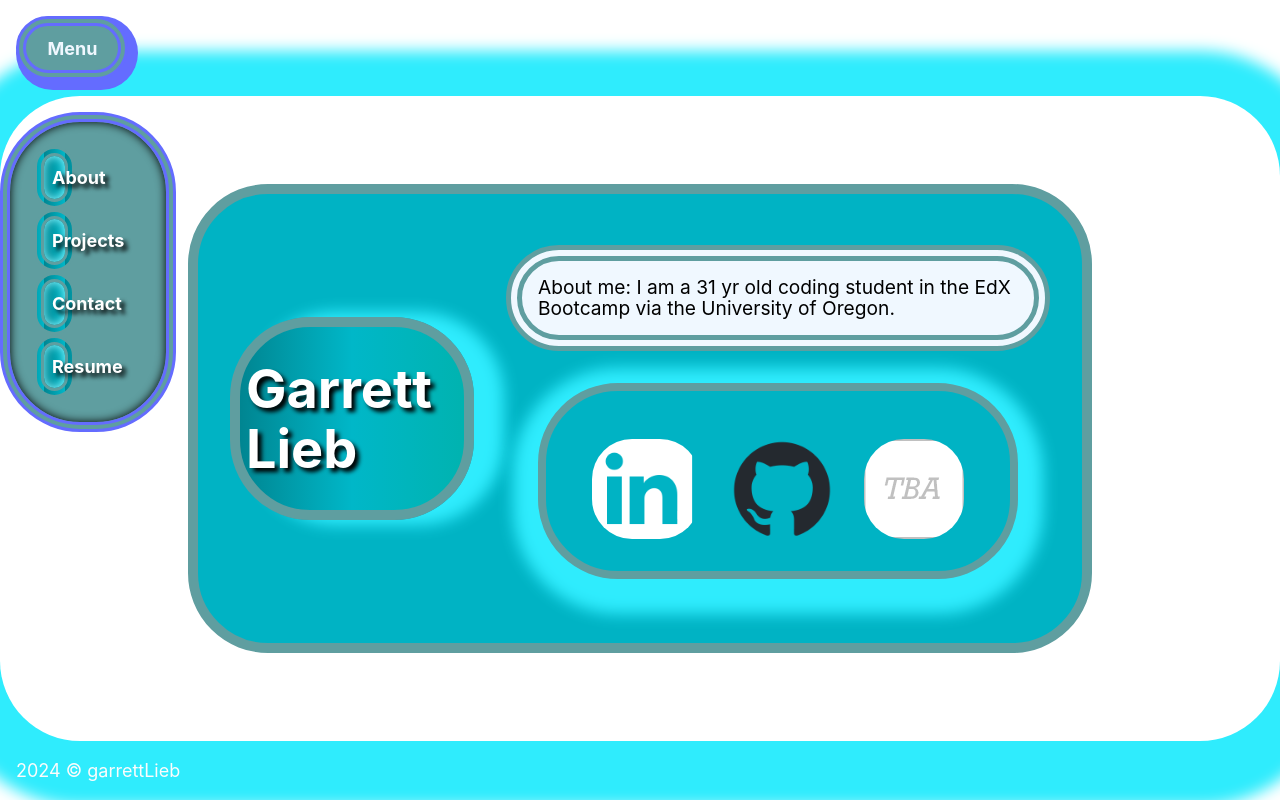
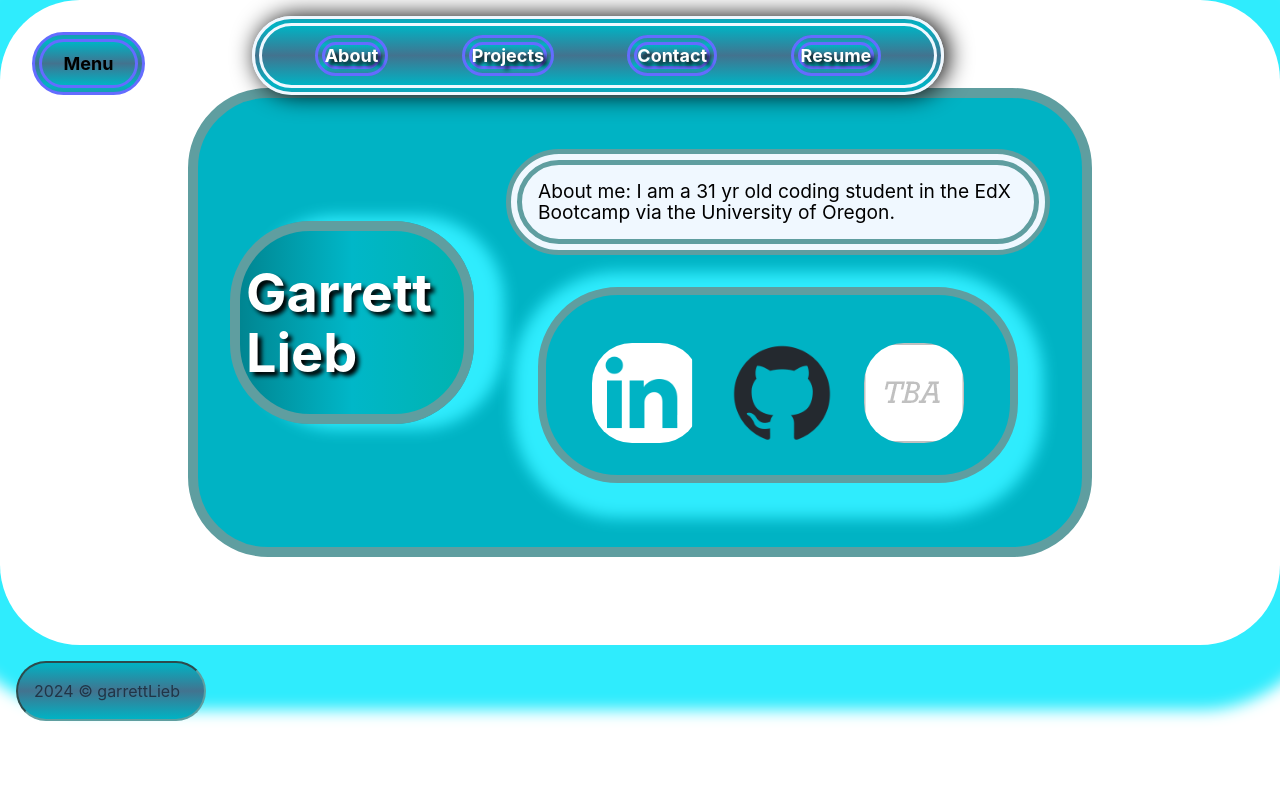
Before and after one commit to garrett-lieb/newProfile, a React (Vite) app: page / in a window 1280 px wide. Built offline with nearby package versions, Linux system fonts and the light colour scheme.

Commit message:
navBar edits

```diff
--- a/src/components/Footer/footer.css
+++ b/src/components/Footer/footer.css
@@ -1,7 +1,10 @@
 .footer {
-    display: flex;
+    margin: 1rem;
     padding: 1rem;
-    font-size: large;
-    color: rgb(252, 252, 252);
-    text-align: center;
+    border: 2.5px inset;
+    border-radius: 5rem;
+    border-color: cadetblue;
+    background-image:
+    linear-gradient( rgb(0, 179, 196), rgb(66, 115, 143), rgb(0, 179, 196));
+    width: 12%;
 }
--- a/src/components/Projects/index.jsx
+++ b/src/components/Projects/index.jsx
@@ -7,9 +7,9 @@ const Projects = () => {
             <section className="projectsContent">
                 <h1 class="header">Projects</h1>
                 <section class="grid-container">
+                <div className="nest">
                     <h2 class="project1">GroupProject3</h2>
                     <img src="" alt="" />
-                    <div>
                         <ul className="lists">
                             <li>Under Construction</li>
                             <li>
@@ -17,9 +17,9 @@ const Projects = () => {
                             </li>
                         </ul>
                     </div>
+                    <div className="nest">
                     <h2 class="project2">Text-Editor</h2>
                     <img src="" alt="" />
-                    <div>
                         <ul className="lists">
                             <li>Text editor and note taker with offline funtionality</li>
                             <li>
@@ -30,10 +30,9 @@ const Projects = () => {
                             </li>
                         </ul>
                     </div>
-
+                    <div className="nest">
                     <h2 class="project3">SocialNetworkAPI</h2>
                     <img src="" alt="" />
-                    <div>
                         <ul className="lists">
                             <li>API for a social network web application.</li>
                             <li>
@@ -44,9 +43,9 @@ const Projects = () => {
                             </li>
                         </ul>
                     </div>
+                    <div className="nest">
                     <h2 class="project4">Gist - Matching an Email</h2>
                     <img src="" alt="" />
-                    <div>
                         <ul className="lists">
                             <li>Matching an email with a gist</li>
                             <li>
--- a/src/components/Projects/projects.css
+++ b/src/components/Projects/projects.css
@@ -13,7 +13,8 @@ a:hover {
     border-width: 0.5rem;
     border-radius: 1rem;
     border-color: cadetblue;
-    background-image: linear-gradient( rgb(0, 179, 196), rgb(66, 115, 143));
+    background-image:
+    linear-gradient( rgb(0, 179, 196), rgb(66, 115, 143));
     box-shadow: 2px 12px 5px 1px rgba(0, 0, 184, 0.2);
     color: rgb(255, 255, 255);
     text-decoration: double;
@@ -48,17 +49,25 @@ a:hover {
 .grid-container {
     display: grid;
     gap: 2rem;
-    grid-template-columns: repeat(3, 1fr);
+    grid-template-columns: repeat(1, 1fr);
 }
 
+.nest {
+    padding: 2.5rem;
+    margin: 2.5rem;
+    border: 5px inset;
+    border-radius: 5rem;
+    border-color: cadetblue;
+    background-color: rgb(0, 179, 196);
+    background-image:
+    linear-gradient( rgb(0, 179, 196), rgb(66, 115, 143), rgb(0, 179, 196));
+}
 
 .project1,
 .project2,
 .project3,
-.project4,
-.project5,
-.project6 {
-
+.project4
+{
     box-shadow: 1px 20px 10px 0px rgba(0, 0, 184, 0.2);
     list-style: none;
 }
--- a/src/components/Root/index.jsx
+++ b/src/components/Root/index.jsx
@@ -63,5 +63,3 @@ const Root = () => {
   };
 
 export default Root
-
-// box-shadow: inset 0px 10px 20px #000000;
--- a/src/components/Root/nav.css
+++ b/src/components/Root/nav.css
@@ -1,73 +1,69 @@
-/* .menu {
-
-} */
-
 .menuButton {
     display: flex;
-    position: relative;
+    position: fixed;
     justify-content: middle;
     align-items: center;
-    margin: 1rem;
-    height: 4rem;
-    width: 7rem;
-    background-color: cadetblue;
+    margin: 2rem;
+    background-image:
+    linear-gradient( rgb(0, 179, 196), rgb(66, 115, 143), rgb(0, 179, 196));
     border: 10px double;
     border-radius: 5rem;
     border-color: #646cff;
     font-size: large;
     font-weight: bold;
-    color: aliceblue;
-    box-shadow: 5px 5px 0px 5px #646cff;
 }
 
 .menuButton:hover {
-    opacity: 1;
-    border: 10px double;
-    border-color: #ff5f5f;
+    opacity: 5;
+    border: 15px double;
+    border-color: aliceblue;
     color: #ffffff;
-    box-shadow: 5px 5px 0px 5px #ff5f5f;
+    text-emphasis: bold;
+    text-shadow: 4px 4px 4px black;
+    box-shadow: 4px 0px 1.5rem black;
+    transition: transform 0.5s ease-in-out;
+    transform: translateX(.5rem);
 }
-
 
 .dropBar {
     display: flex;
-    flex-direction: column;
     position: absolute;
-    margin-top: 1rem;
-    padding: 1.5rem;
+    top: 0;
+    right: 25%;
+    margin: 1rem;
+    padding: 1rem;
     justify-content: space-around;
-    background-color: cadetblue;
+    width: 50%;
+    background-image:
+    linear-gradient( rgb(0, 179, 196), rgb(66, 115, 143), rgb(0, 179, 196));
+    border: 10px double;
+    border-radius: 5rem;
+    border-color: aliceblue;
+    font-size: large;
+    font-weight: bold;
+    list-style-type: none;
+    box-shadow: 4px 0px 1.5rem black;
+}
+
+.navItem {
+    background-image:
+    linear-gradient( rgb(0, 179, 196), rgb(66, 115, 143), rgb(0, 179, 196));
     border: 10px double;
     border-radius: 5rem;
     border-color: #646cff;
-    margin-right: 1rem;
-    box-shadow: inset 0 0 10px #000000;
     font-size: large;
     font-weight: bold;
-    color: rgb(255, 255, 255);
-    list-style-type: none;
-}
-
-.navItem {
-    padding: .5rem;
-    width: 5%;
-    display: flex;
-    flex-direction: row;
-    background-image: linear-gradient(to right, rgb(0, 133, 145), rgb(0, 183, 200));
-    border: 10px double;
-    border-radius: 5rem;
-    border-color: cadetblue;
-    box-shadow: inset 0 0 10px #8ff6ff;
     font-size: large;
     font-weight: bold;
     text-shadow: 4px 4px 4px black;
     color: rgb(255, 255, 255);
 }
 
-.navItem:hover:hover {
+.navItem:hover {
     border: 10px double;
     color: aliceblue;
-    border-color: #646cff;
+    transition: transform 0.5s ease-in-out;
+    transform: translateX(.5rem);
 }
 
 /* @media screen and (max-width: 840px) {
@@ -87,6 +83,5 @@
         border-color: #646cff;
         color: #ffffff;
         box-shadow: none;
-
     }
 }
```
